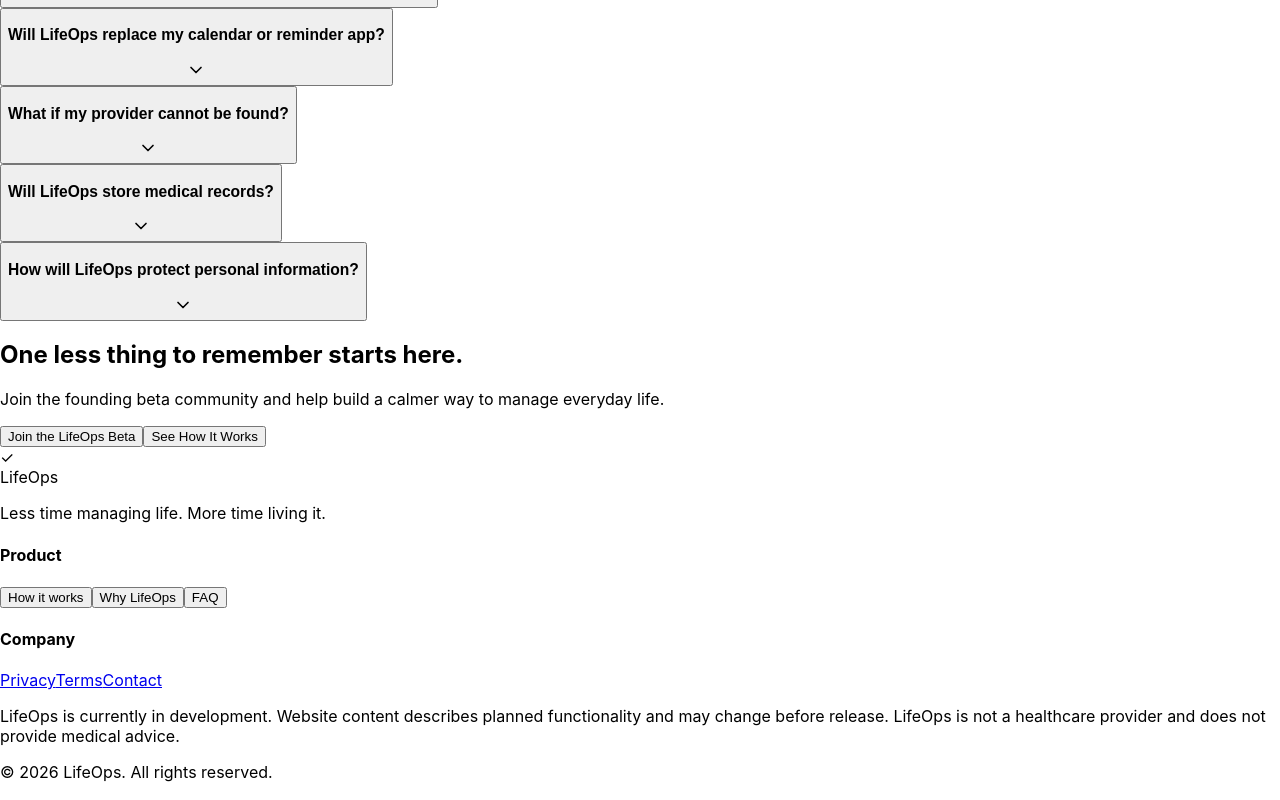
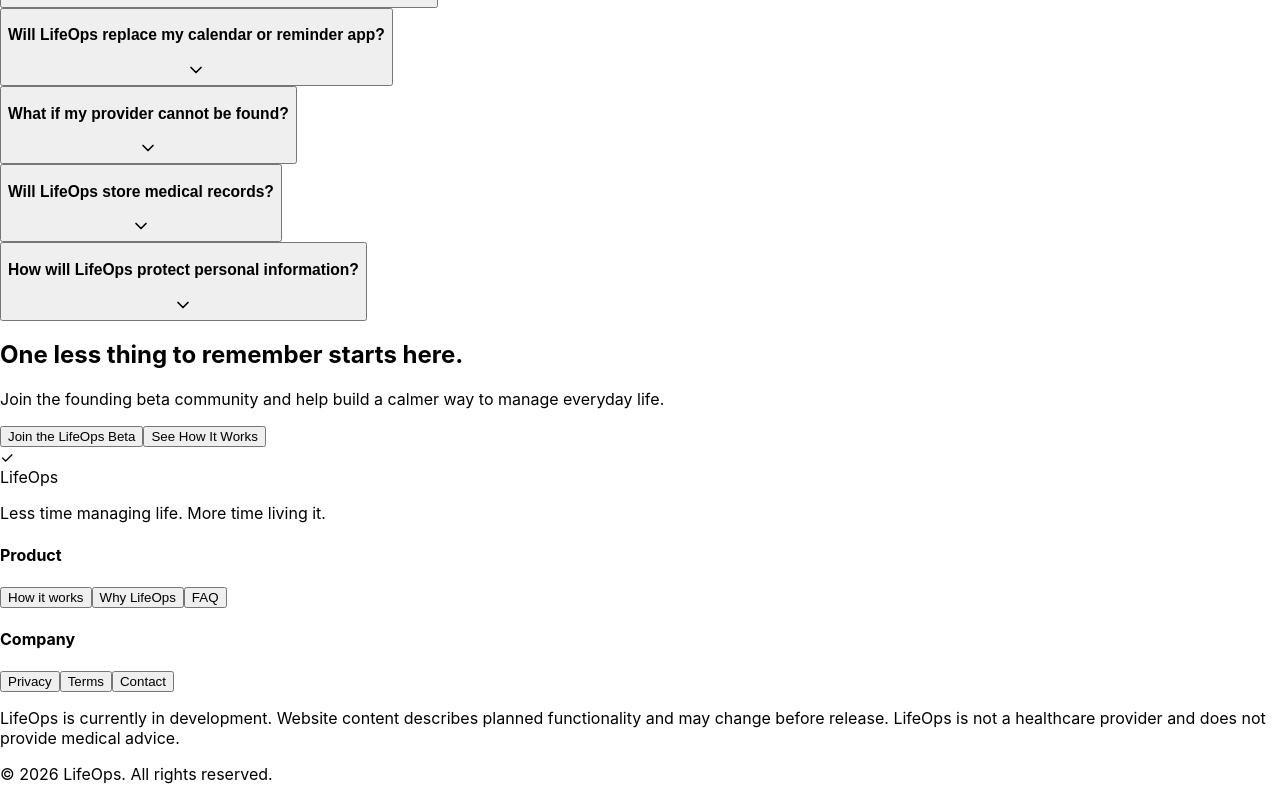
Before and after one commit to valdezgray24-prog/LifeOps, a React (Create React App) app: page / in a window 1280 px wide. Shown: the part 4379-5179 px from the top of the page. Built offline with nearby package versions, Linux system fonts and the light colour scheme.

Commit message:
Replace links with buttons for company section

```diff
--- a/src/App.jsx
+++ b/src/App.jsx
@@ -784,9 +784,9 @@
             <div>
               <h4 className="font-semibold text-white mb-4">Company</h4>
               <div className="space-y-2">
-                <a href="#" className="text-sm hover:text-white transition block">Privacy</a>
-                <a href="#" className="text-sm hover:text-white transition block">Terms</a>
-                <a href="#" className="text-sm hover:text-white transition block">Contact</a>
+                <button className="text-sm hover:text-white transition block">Privacy</button>
+                <button className="text-sm hover:text-white transition block">Terms</button>
+                <button className="text-sm hover:text-white transition block">Contact</button>
               </div>
             </div>
           </div>
```
